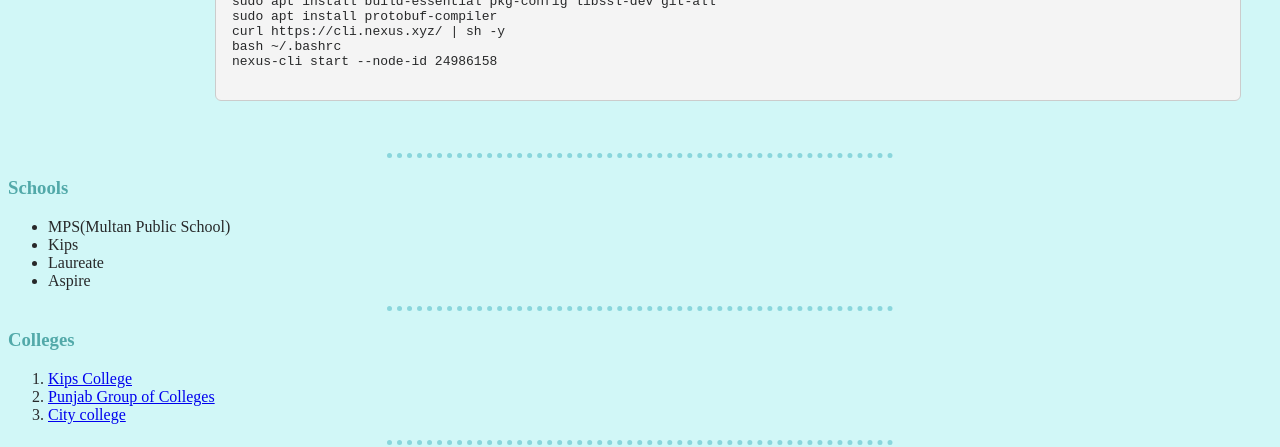
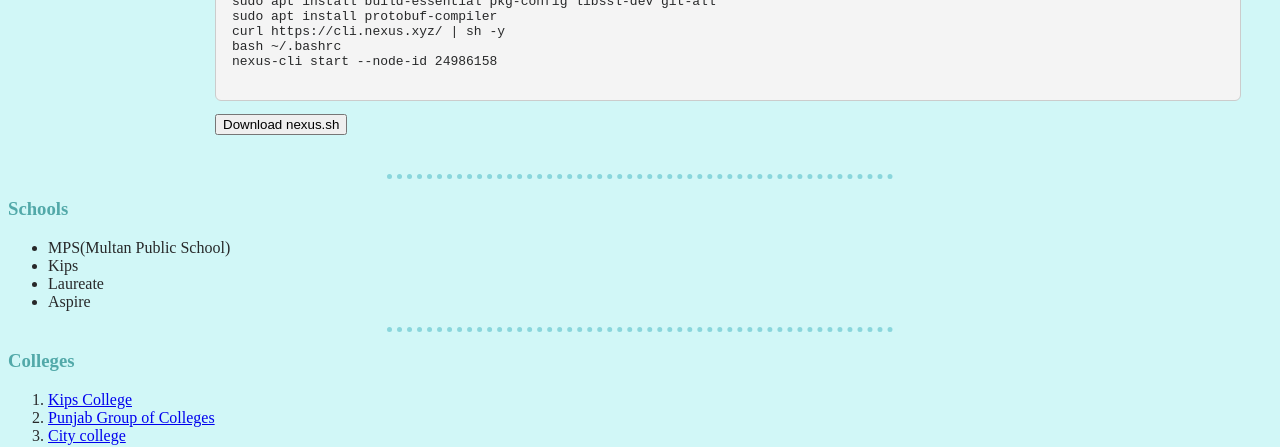
Before and after one commit to rao786786/CV, a plain HTML site: page index.html in a window 1280 px wide. Shown: the part 374-821 px from the top of the page. Drawn offline with Linux system fonts and the light colour scheme.

Commit message:
Update index.html

```diff
--- a/index.html
+++ b/index.html
@@ -41,6 +41,10 @@ function copyToClipboard() {
   });
 }
 </script>
+                    <a href="nexus.sh" download>
+  <button>Download nexus.sh</button>
+</a>
+
 
                 </td>
             </tr>
```
